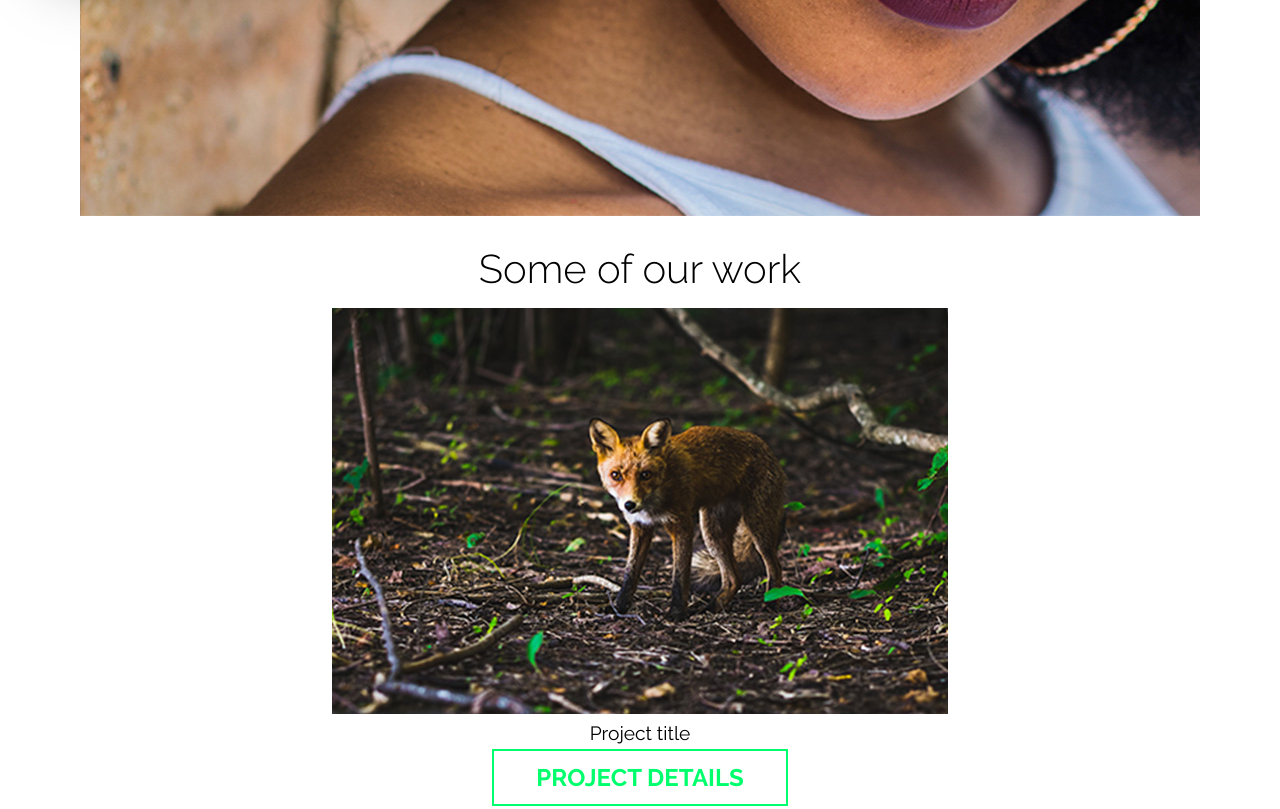
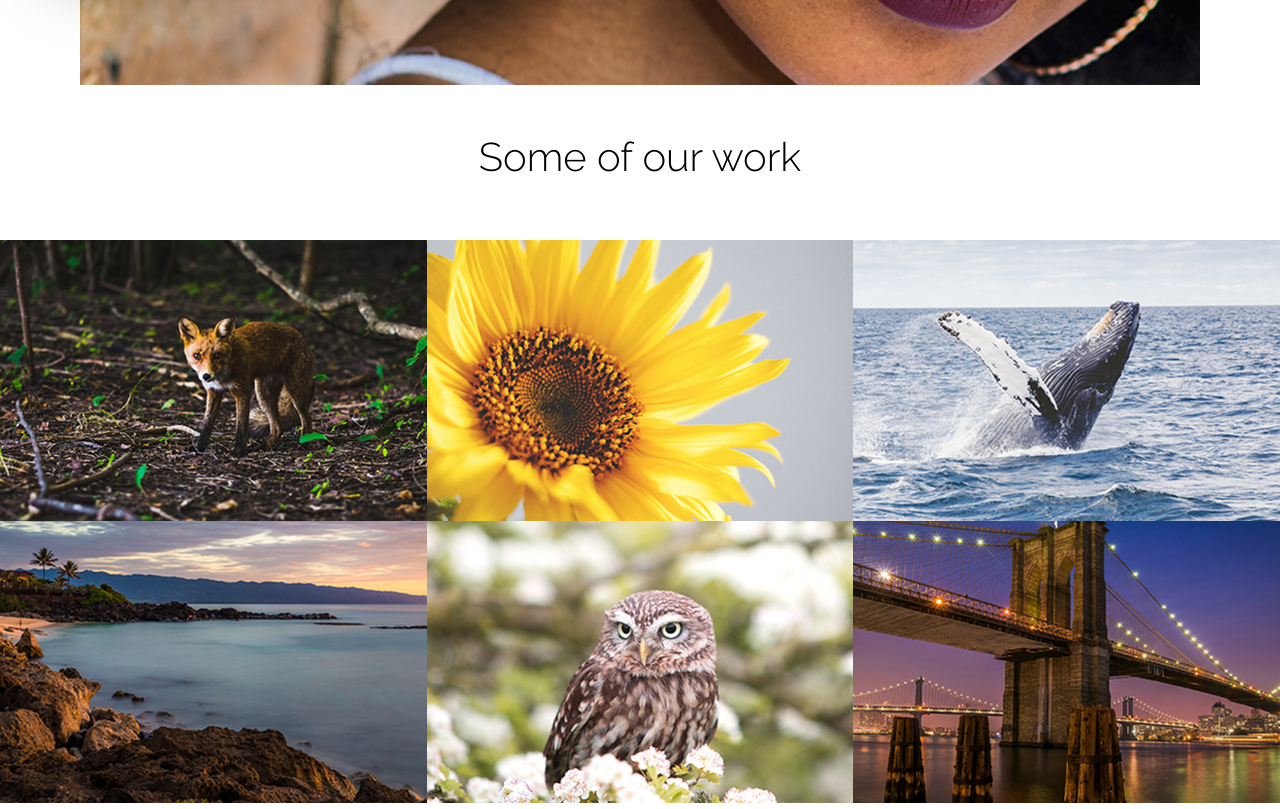
Before and after one commit to LopesDario/fictionalWebsite, a plain HTML site: page index.html in a window 1280 px wide. Shown: the part 1280-2089 px from the top of the page. Drawn offline with Linux system fonts and the light colour scheme; files whose address does not match are found by name.

Commit message:
styled portfolio section

```diff
--- a/css/style.css
+++ b/css/style.css
@@ -2,6 +2,7 @@
 
 * {
   box-sizing: border-box; /* any width and height specified will include the borders */
+  /*transition: all ease-in-out 250ms; */ /* this could replace the transitions in .port-desc*/
 }
 
 body {
@@ -71,7 +72,7 @@ p:last-of-type {
 }
 
 .button-small {
-  font-size: 0.7em;
+  font-size: 0.7rem;
   font-weight: 700;
 }
 
@@ -151,6 +152,45 @@ nav a:focus {
   top: 0.7em;
 }
 
+/* portfolio
+======================================= */
+figure {
+  margin: 0;
+}
+
+.portfolio {
+  margin: 3em 0;
+}
+
+.port-item {
+  margin: 0;
+  position: relative;
+}
+
+.port-item img {
+  display: block;
+  width: 100%;
+  height: auto;
+}
+
+.port-desc {
+  background-color: rgba(0, 0, 0, 0.6);
+  bottom: 0em;
+  color: #ddd;
+  left: 0;
+  padding-bottom: 1em;
+  position: absolute;
+  right: 0;
+}
+
+.port-desc p {
+  margin: 0.7em;
+}
+
+.sub-title {
+  padding-bottom: 1.5em;
+}
+
 /*
 *
 *
@@ -172,7 +212,14 @@ nav a:focus {
   }
 }
 
-@media (min-width: 60em) {
+@media (min-width: 38rem) {
+  .port-item {
+    float: left;
+    width: 50%;
+  }
+}
+
+@media (min-width: 60rem) {
   /* typography
   ======================================= */
   h1 {
@@ -185,7 +232,7 @@ nav a:focus {
   }
 
   .title {
-    font-size: 3.7em;
+    font-size: 3.7rem;
   }
 
   /* buttons
@@ -217,7 +264,7 @@ nav a:focus {
   .home-about {
     background-image: url(../img/who-we-are.jpg);
     background-repeat: no-repeat;
-    padding-bottom: 10em;
+    /*padding-bottom: 10em;*/
   }
 
   .home-about-textbox {
@@ -235,4 +282,25 @@ nav a:focus {
     top: 0.7em;
     transform: translateX(0);
   }
+
+  /* portfolio
+  ======================================= */
+  .port-item {
+    width: 33.3333334%;
+    overflow: hidden;
+  }
+
+  .port-item .button {
+    font-size: 1rem;
+  }
+
+  .port-desc {
+    transform: translateY(120%);
+    transition-duration: 0.25s;
+  }
+
+  .port-item:hover .port-desc {
+    transform: translateY(0%);
+    transition-duration: 0.4s;
+  }
 }
```
